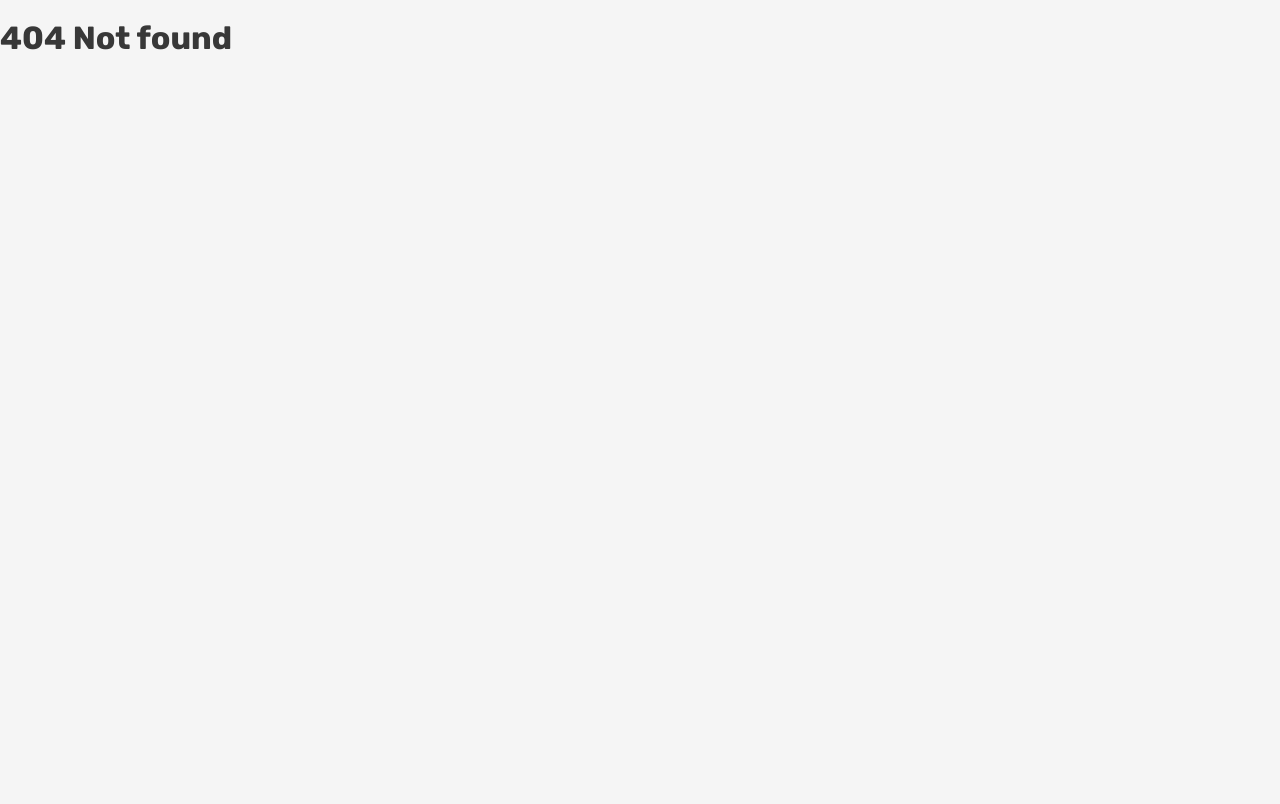
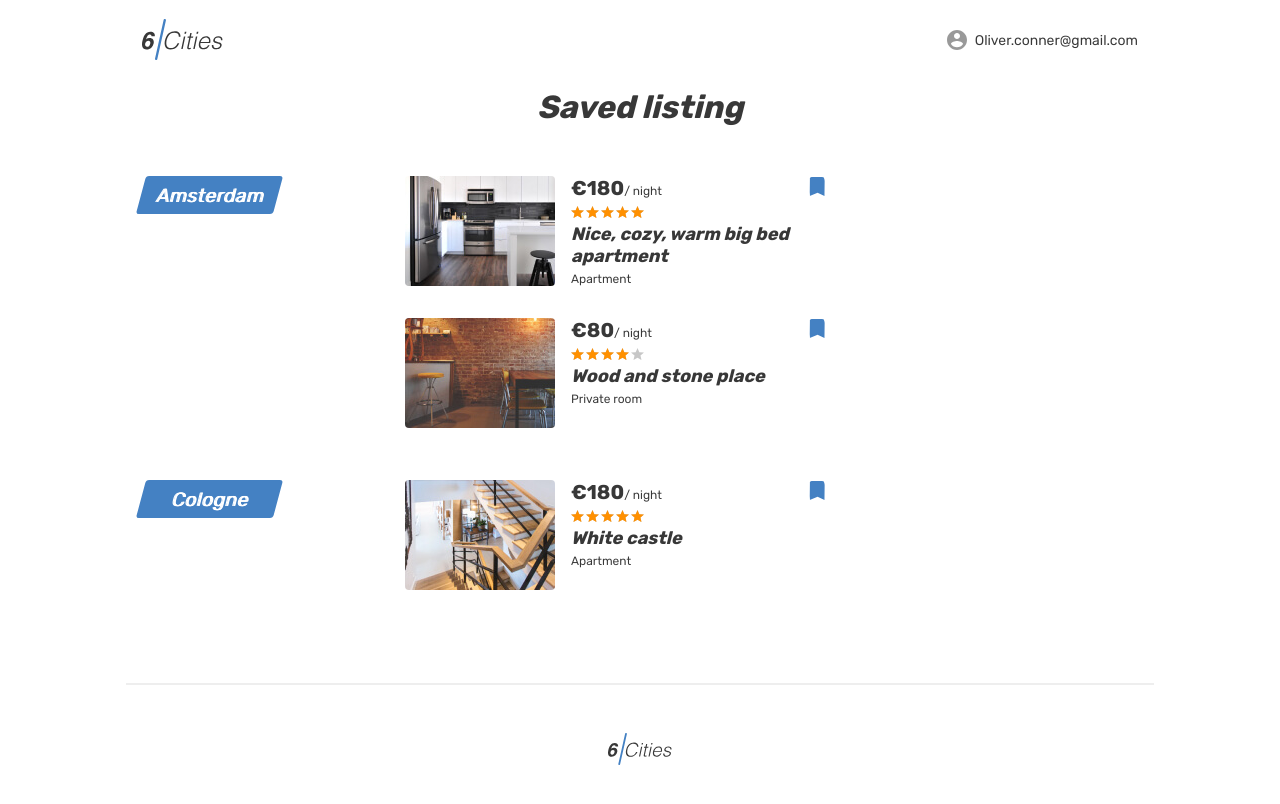
Before and after one commit to gdunaev/-------------, a React app: page /favorites in a window 1280 px wide. Before the commit this address had no page. Shown: the top 804 px of the page. Built offline with nearby package versions, Linux system fonts and the light colour scheme.

Commit message:
2.2.4. добавляет favorites

```diff
--- a/src/components/app/app.jsx
+++ b/src/components/app/app.jsx
@@ -3,7 +3,7 @@
 import Card from '../card/card';
 import {BrowserRouter, Switch, Route} from 'react-router-dom';
 import MainPage from '../main-page/main-page';
-// import Favorites from '../favorites/favorites';
+import Favorites from '../favorites/favorites';
 // import Login from '../login/login';
 // import Offer from '../offer/offer';
 import NotFoundScreen from '../not-found-screen/not-found-screen';
@@ -14,6 +14,9 @@
   return (
     <BrowserRouter>
     <Switch>
+    <Route exact path="/favorites">
+        <Favorites />
+      </Route>
       <Route exact path="/card">
         <Card />
       </Route>
--- /dev/null
+++ b/src/components/favorites/favorites.jsx
@@ -0,0 +1,174 @@
+import React from 'react';
+import {Link} from "react-router-dom";
+// import PropTypes from 'prop-types';
+
+const Favorites = () => {
+
+  return (
+    <>
+      <div style={{display: `none`}}>
+        <svg xmlns="http://www.w3.org/2000/svg"><symbol id="icon-arrow-select" viewBox="0 0 7 4"><path fillRule="evenodd" clipRule="evenodd" d="M0 0l3.5 2.813L7 0v1.084L3.5 4 0 1.084V0z"></path></symbol><symbol id="icon-bookmark" viewBox="0 0 17 18"><path d="M3.993 2.185l.017-.092V2c0-.554.449-1 .99-1h10c.522 0 .957.41.997.923l-2.736 14.59-4.814-2.407-.39-.195-.408.153L1.31 16.44 3.993 2.185z"></path></symbol><symbol id="icon-star" viewBox="0 0 13 12"><path fillRule="evenodd" clipRule="evenodd" d="M6.5 9.644L10.517 12 9.451 7.56 13 4.573l-4.674-.386L6.5 0 4.673 4.187 0 4.573 3.549 7.56 2.483 12 6.5 9.644z"></path></symbol></svg>
+      </div>
+
+      <div className="page">
+        <header className="header">
+          <div className="container">
+            <div className="header__wrapper">
+              <div className="header__left">
+                <Link className="header__logo-link" to="#">
+                  <img className="header__logo" src="img/logo.svg" alt="6 cities logo" width="81" height="41"/>
+                </Link>
+              </div>
+              <nav className="header__nav">
+                <ul className="header__nav-list">
+                  <li className="header__nav-item user">
+                    <Link className="header__nav-link header__nav-link--profile" to="#">
+                      <div className="header__avatar-wrapper user__avatar-wrapper">
+                      </div>
+                      <span className="header__user-name user__name">Oliver.conner@gmail.com</span>
+                    </Link>
+                  </li>
+                </ul>
+              </nav>
+            </div>
+          </div>
+        </header>
+
+        <main className="page__main page__main--favorites">
+          <div className="page__favorites-container container">
+            <section className="favorites">
+              <h1 className="favorites__title">Saved listing</h1>
+              <ul className="favorites__list">
+                <li className="favorites__locations-items">
+                  <div className="favorites__locations locations locations--current">
+                    <div className="locations__item">
+                      <Link className="locations__item-link" to="#">
+                        <span>Amsterdam</span>
+                      </Link>
+                    </div>
+                  </div>
+                  <div className="favorites__places">
+                    <article className="favorites__card place-card">
+                      <div className="favorites__image-wrapper place-card__image-wrapper">
+                        <Link to="#">
+                          <img className="place-card__image" src="img/apartment-small-03.jpg" width="150" height="110" alt="Place image"/>
+                        </Link>
+                      </div>
+                      <div className="favorites__card-info place-card__info">
+                        <div className="place-card__price-wrapper">
+                          <div className="place-card__price">
+                            <b className="place-card__price-value">&euro;180</b>
+                            <span className="place-card__price-text">&#47;&nbsp;night</span>
+                          </div>
+                          <button className="place-card__bookmark-button place-card__bookmark-button--active button" type="button">
+                            <svg className="place-card__bookmark-icon" width="18" height="19">
+                              <use xlinkHref="#icon-bookmark"></use>
+                            </svg>
+                            <span className="visually-hidden">In bookmarks</span>
+                          </button>
+                        </div>
+                        <div className="place-card__rating rating">
+                          <div className="place-card__stars rating__stars">
+                            <span style={{width: `100%`}}></span>
+                            <span className="visually-hidden">Rating</span>
+                          </div>
+                        </div>
+                        <h2 className="place-card__name">
+                          <Link to="#">Nice, cozy, warm big bed apartment</Link>
+                        </h2>
+                        <p className="place-card__type">Apartment</p>
+                      </div>
+                    </article>
+
+                    <article className="favorites__card place-card">
+                      <div className="favorites__image-wrapper place-card__image-wrapper">
+                        <Link to="#">
+                          <img className="place-card__image" src="img/room-small.jpg" width="150" height="110" alt="Place image"/>
+                        </Link>
+                      </div>
+                      <div className="favorites__card-info place-card__info">
+                        <div className="place-card__price-wrapper">
+                          <div className="place-card__price">
+                            <b className="place-card__price-value">&euro;80</b>
+                            <span className="place-card__price-text">&#47;&nbsp;night</span>
+                          </div>
+                          <button className="place-card__bookmark-button place-card__bookmark-button--active button" type="button">
+                            <svg className="place-card__bookmark-icon" width="18" height="19">
+                              <use xlinkHref="#icon-bookmark"></use>
+                            </svg>
+                            <span className="visually-hidden">In bookmarks</span>
+                          </button>
+                        </div>
+                        <div className="place-card__rating rating">
+                          <div className="place-card__stars rating__stars">
+                            <span style={{width: `80%`}}></span>
+                            <span className="visually-hidden">Rating</span>
+                          </div>
+                        </div>
+                        <h2 className="place-card__name">
+                          <Link to="#">Wood and stone place</Link>
+                        </h2>
+                        <p className="place-card__type">Private room</p>
+                      </div>
+                    </article>
+                  </div>
+                </li>
+
+                <li className="favorites__locations-items">
+                  <div className="favorites__locations locations locations--current">
+                    <div className="locations__item">
+                      <Link className="locations__item-link" to="#">
+                        <span>Cologne</span>
+                      </Link>
+                    </div>
+                  </div>
+                  <div className="favorites__places">
+                    <article className="favorites__card place-card">
+                      <div className="favorites__image-wrapper place-card__image-wrapper">
+                        <Link to="#">
+                          <img className="place-card__image" src="img/apartment-small-04.jpg" width="150" height="110" alt="Place image"/>
+                        </Link>
+                      </div>
+                      <div className="favorites__card-info place-card__info">
+                        <div className="place-card__price-wrapper">
+                          <div className="place-card__price">
+                            <b className="place-card__price-value">&euro;180</b>
+                            <span className="place-card__price-text">&#47;&nbsp;night</span>
+                          </div>
+                          <button className="place-card__bookmark-button place-card__bookmark-button--active button" type="button">
+                            <svg className="place-card__bookmark-icon" width="18" height="19">
+                              <use xlinkHref="#icon-bookmark"></use>
+                            </svg>
+                            <span className="visually-hidden">In bookmarks</span>
+                          </button>
+                        </div>
+                        <div className="place-card__rating rating">
+                          <div className="place-card__stars rating__stars">
+                            <span style={{width: `100%`}}></span>
+                            <span className="visually-hidden">Rating</span>
+                          </div>
+                        </div>
+                        <h2 className="place-card__name">
+                          <Link to="#">White castle</Link>
+                        </h2>
+                        <p className="place-card__type">Apartment</p>
+                      </div>
+                    </article>
+                  </div>
+                </li>
+              </ul>
+            </section>
+          </div>
+        </main>
+        <footer className="footer container">
+          <Link className="footer__logo-link" to="#">
+            <img className="footer__logo" src="img/logo.svg" alt="6 cities logo" width="64" height="33"/>
+          </Link>
+        </footer>
+      </div>
+    </>
+  );
+};
+
+
+export default Favorites;
```
